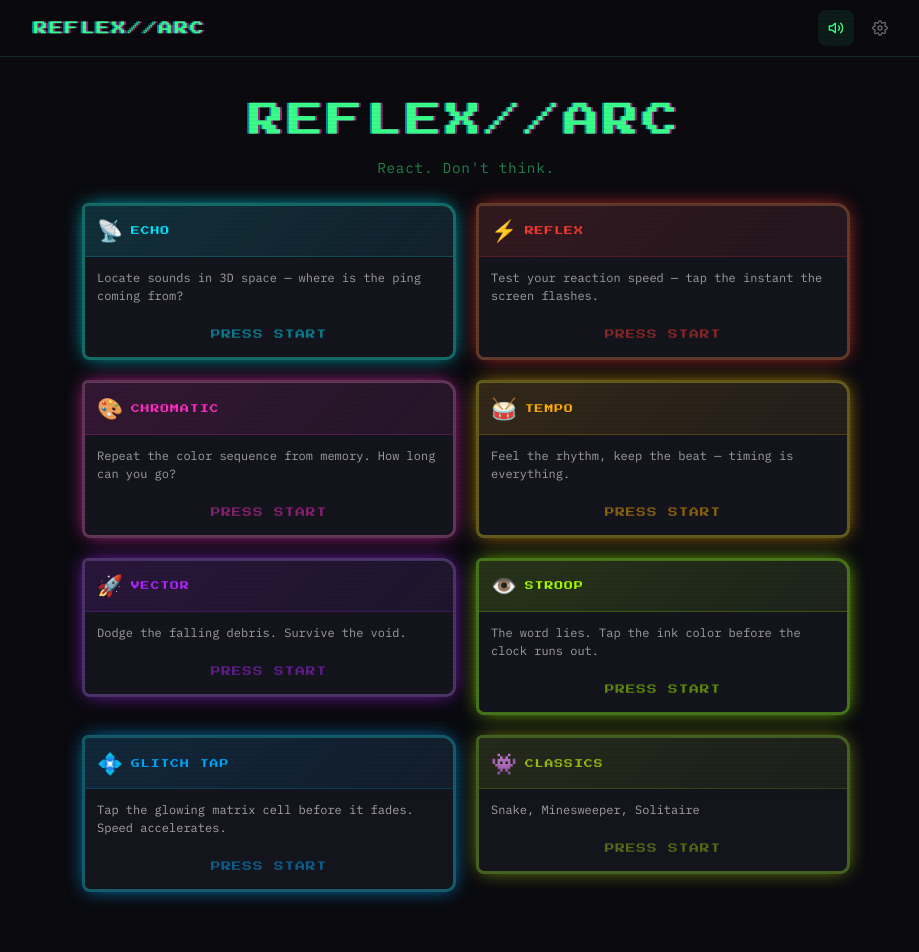
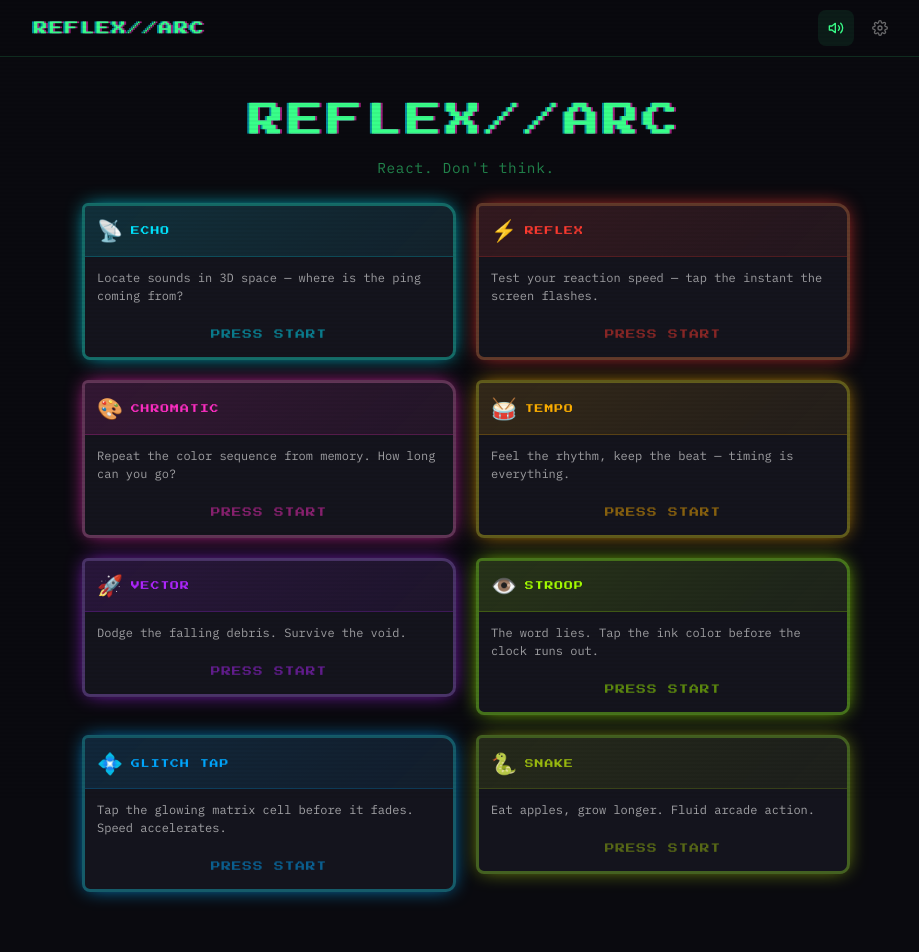
Before and after one commit to Krishnanantha-holla/building-game, a React (Vite) app: page / in a window 1280 px wide. Shown: the top 952 px of the page, without its empty margins (174-1093 px from the left). Built offline with nearby package versions, Linux system fonts and the light colour scheme.

Commit message:
refactor: Remove Classics hub and promote Snake to main Arcade hub

```diff
--- a/src/App.tsx
+++ b/src/App.tsx
@@ -8,8 +8,7 @@ import TempoGame from "./pages/games/tempo/TempoGame";
 import VectorGame from "./pages/games/vector/VectorGame";
 import StroopGame from "./pages/games/stroop/StroopGame";
 import GlitchTapGame from "./pages/games/glitch-tap/GlitchTapGame";
-import ClassicsHub from "./pages/classics/ClassicsHub";
-import SnakeGame from "./pages/classics/snake/SnakeGame";
+import SnakeGame from "./pages/games/snake/SnakeGame";
 import Navbar from "./components/Navbar";
 import GameViewport from "./components/GameViewport";
 import { loadMutePreference } from "./lib/audio-engine";
@@ -91,9 +90,8 @@ function App() {
           </GamesLayout>
         }
       />
-      <Route path="/classics" element={<ClassicsHub />} />
       <Route
-        path="/classics/snake"
+        path="/games/snake"
         element={
           <GamesLayout accent="#9bbc0f">
             <SnakeGame />
--- a/src/pages/classics/ClassicsHub.tsx
+++ /dev/null
@@ -1,88 +0,0 @@
-import { Link } from "react-router-dom";
-import GameTile from "@/components/GameTile";
-import Navbar from "@/components/Navbar";
-import GameViewport from "@/components/GameViewport";
-
-const CLASSIC_GAMES = [
-  {
-    id: "snake",
-    title: "Snake",
-    description: "Eat apples, grow longer. Don't bite yourself.",
-    icon: "🐍",
-    accent: "#9bbc0f",
-    href: "/classics/snake",
-  },
-  {
-    id: "minesweeper",
-    title: "Minesweeper",
-    description: "Clear the board without detonating hidden mines.",
-    icon: "💣",
-    accent: "rgba(255,255,255,0.4)",
-    comingSoon: true,
-  },
-  {
-    id: "solitaire",
-    title: "Solitaire",
-    description: "Classic Klondike card game. Patience required.",
-    icon: "🃏",
-    accent: "rgba(255,255,255,0.4)",
-    comingSoon: true,
-  },
-  {
-    id: "pacman",
-    title: "Pac-Man",
-    description: "Eat dots, dodge ghosts. Waka waka.",
-    icon: "👻",
-    accent: "rgba(255,255,255,0.4)",
-    comingSoon: true,
-  },
-  {
-    id: "tetris",
-    title: "Tetris",
-    description: "Stack blocks, clear lines. Don't let them reach the top.",
-    icon: "🧱",
-    accent: "rgba(255,255,255,0.4)",
-    comingSoon: true,
-  }
-];
-
-export default function ClassicsHub() {
-  return (
-    <div className="flex-1 flex flex-col pt-14 min-h-[100dvh] relative" style={{ fontFamily: "var(--font-body)" }}>
-      <Navbar />
-      <div className="flex-1 flex flex-col relative w-full h-full">
-        <GameViewport accent="#9bbc0f">
-          <div className="flex-1 flex flex-col items-center justify-center p-4">
-            <h1
-              className="mb-8"
-              style={{
-                fontFamily: "var(--font-display)",
-                fontSize: "1.5rem",
-                color: "#9bbc0f",
-                letterSpacing: "0.12em",
-                textShadow: "0 0 10px rgba(155, 188, 15, 0.5)"
-              }}
-            >
-              CLASSICS
-            </h1>
-
-            <div className="w-full max-w-2xl grid grid-cols-1 sm:grid-cols-2 lg:grid-cols-3 gap-5">
-              {CLASSIC_GAMES.map((game) => (
-                <GameTile key={game.id} {...game} />
-              ))}
-            </div>
-
-            <div className="mt-12">
-              <Link
-                to="/"
-                className="py-3 px-6 rounded-xl border border-border text-text-muted font-medium hover:bg-surface-hover hover:text-text transition-all active:scale-95 inline-block"
-              >
-                ← Back to Arcade
-              </Link>
-            </div>
-          </div>
-        </GameViewport>
-      </div>
-    </div>
-  );
-}
--- a/src/pages/classics/snake/SnakeGame.tsx
+++ b/src/pages/games/snake/SnakeGame.tsx
@@ -406,7 +406,7 @@ export default function SnakeGame() {
           <button onClick={startGame} className="flex-1 py-3 rounded-xl bg-gradient-to-r from-[#9bbc0f] to-[#7a9609] text-black font-bold transition-all hover:scale-105 active:scale-95">
             Play Again
           </button>
-          <Link to="/classics" className="py-3 px-5 rounded-xl border border-border text-text-muted font-medium hover:bg-surface-hover hover:text-text transition-all active:scale-95">
+          <Link to="/" className="py-3 px-5 rounded-xl border border-border text-text-muted font-medium hover:bg-surface-hover hover:text-text transition-all active:scale-95">
             Hub
           </Link>
         </div>
--- a/src/pages/hub/HubPage.tsx
+++ b/src/pages/hub/HubPage.tsx
@@ -53,12 +53,11 @@ const GAMES = [
     accent: "#00a8ff",
   },
   {
-    id: "classics",
-    title: "Classics",
-    description: "Snake, Minesweeper, Solitaire",
-    icon: "👾",
+    id: "snake",
+    title: "Snake",
+    description: "Eat apples, grow longer. Fluid arcade action.",
+    icon: "🐍",
     accent: "#9bbc0f",
-    href: "/classics",
   },
 ];
 
```
Also changed, not shown: src/pages/games/snake/SkinPreview.tsx (renamed from src/pages/classics/snake/SkinPreview.tsx), src/pages/games/snake/SnakeEngine.ts (renamed from src/pages/classics/snake/SnakeEngine.ts).
